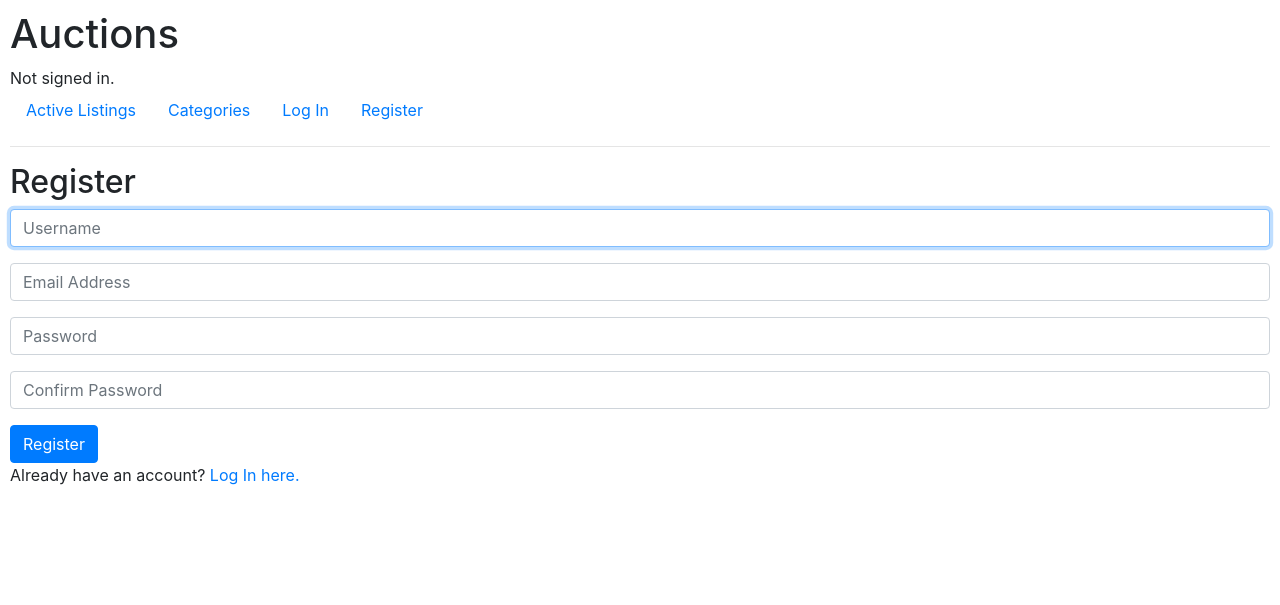
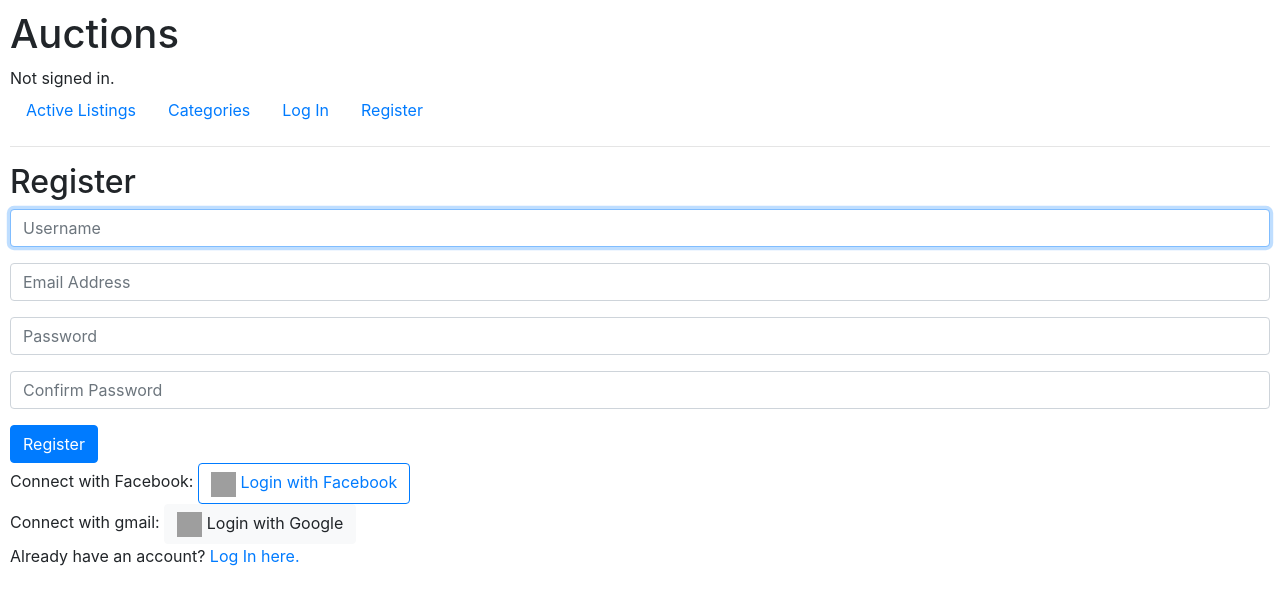
Before and after one commit to JossueJativa/AllPageListings, a Django app: page /register in a window 1280 px wide. Shown: the top 605 px of the page. Run offline with Django 3.2, Linux system fonts and the light colour scheme; some libraries are stand-ins or nearby versions; grey boxes are pictures that could not be loaded.

Commit message:
Ingreso de la funcionalidad del boton para facebook, e ingreso del boton sin funcionalidad de google

```diff
--- a/auctions/templates/auctions/register.html
+++ b/auctions/templates/auctions/register.html
@@ -25,6 +25,16 @@
         </div>
         <input class="btn btn-primary" type="submit" value="Register">
     </form>
+
+    Connect with Facebook: <a href="{% url 'social:begin' 'facebook'%}" class="btn btn-outline-primary">
+        <img src="https://upload.wikimedia.org/wikipedia/commons/thumb/5/51/Facebook_f_logo_%282019%29.svg/2048px-Facebook_f_logo_%282019%29.svg.png" height="25px" width="25px">
+        Login with Facebook
+    </a></br>
+    Connect with gmail: <div class="btn btn-light">
+        <img src="https://www.pngmart.com/files/16/official-Google-Logo-PNG-Image.png" height="25px" width="25px">
+        Login with Google
+    </div></br>
+
     Already have an account? <a href="{% url 'login' %}">Log In here.</a>
 
 {% endblock %}
--- a/commerce/urls.py
+++ b/commerce/urls.py
@@ -18,5 +18,6 @@ from django.urls import include, path
 
 urlpatterns = [
     path("admin/", admin.site.urls),
-    path("", include("auctions.urls"))
+    path("", include("auctions.urls")),
+    path('oauth/', include('social_django.urls'), name='social'),
 ]
```
Also changed, not shown: commerce/settings.py (+12 -0 lines).
